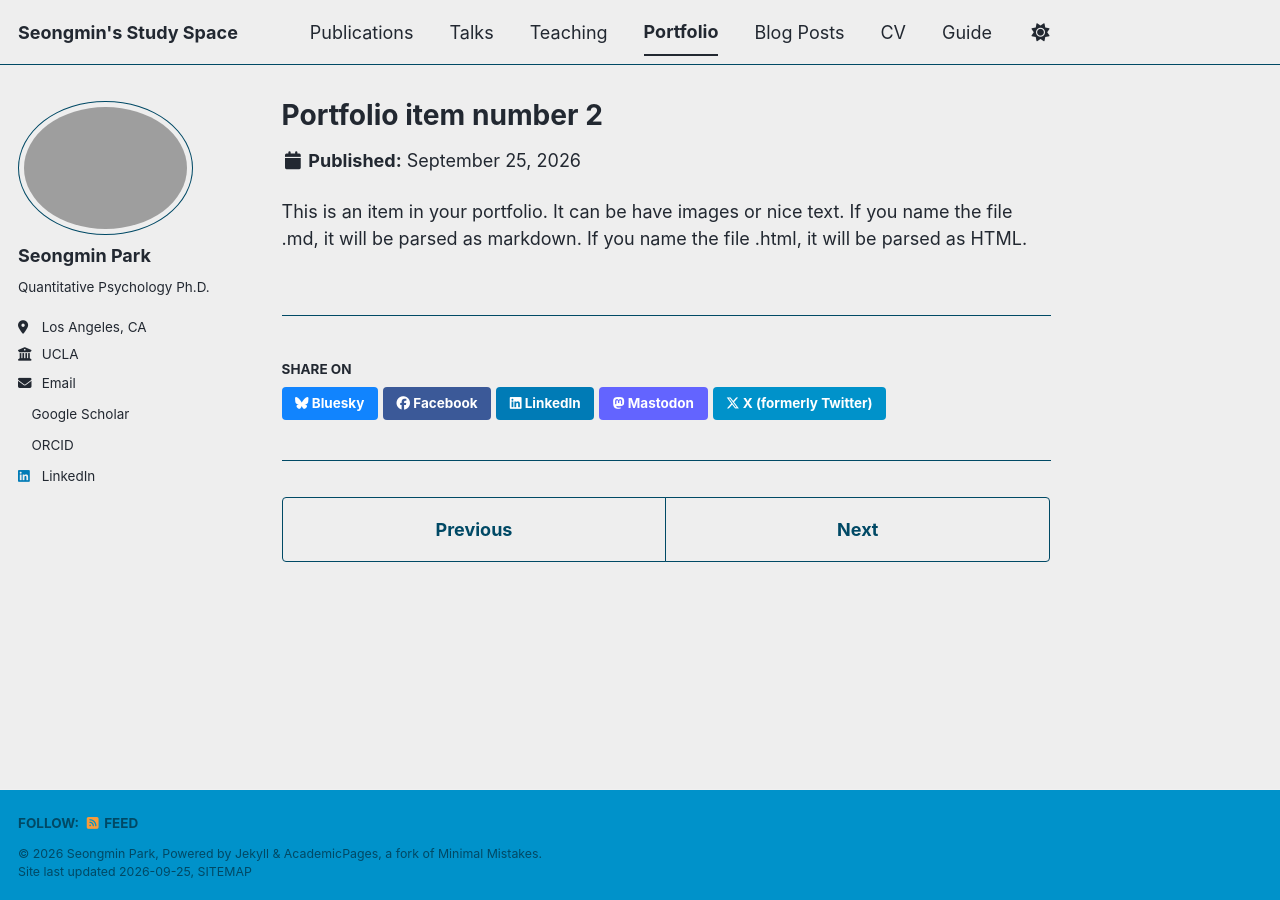
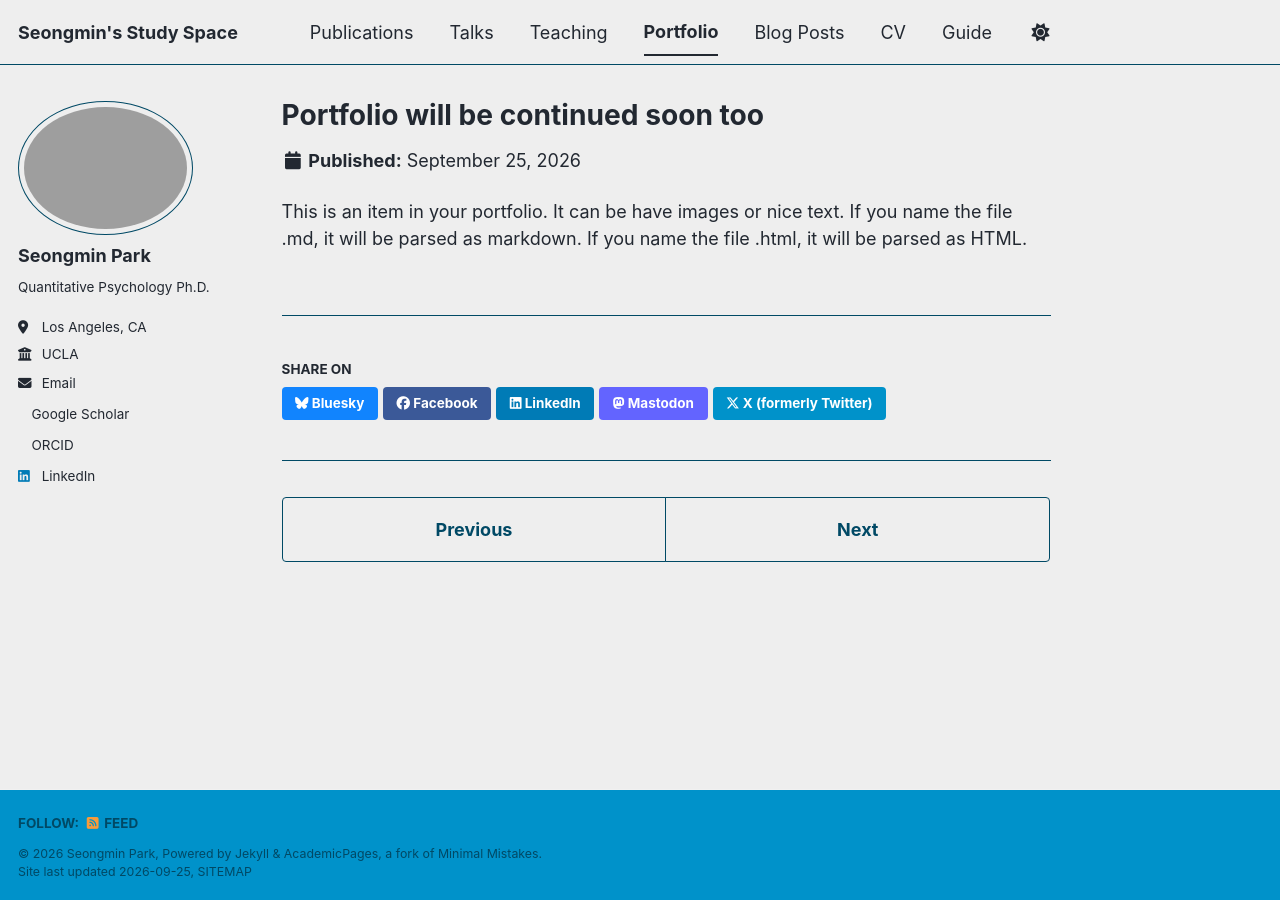
Before and after one commit to gganggang2/smparkedu, a Jekyll site: the page built from _portfolio/portfolio-2.html, in a window 1280 px wide. Built offline with Jekyll 4.4.1, drawn with Linux system fonts in a browser that asks for light colours; a style sheet for code colours, icons or effects is not loaded.

Commit message:
Update portfolio-2.html

```diff
--- a/_portfolio/portfolio-2.html
+++ b/_portfolio/portfolio-2.html
@@ -1,5 +1,5 @@
 ---
-title: "Portfolio item number 2"
+title: "Portfolio will be continued soon too"
 excerpt: "Short description of portfolio item number 2 <br/><img src='/images/500x300.png'>"
 collection: portfolio
 ---
```
